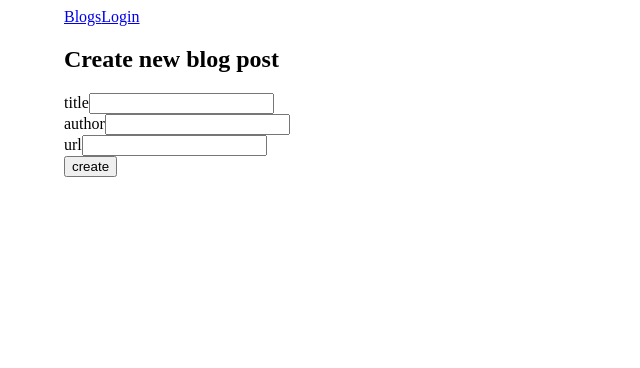
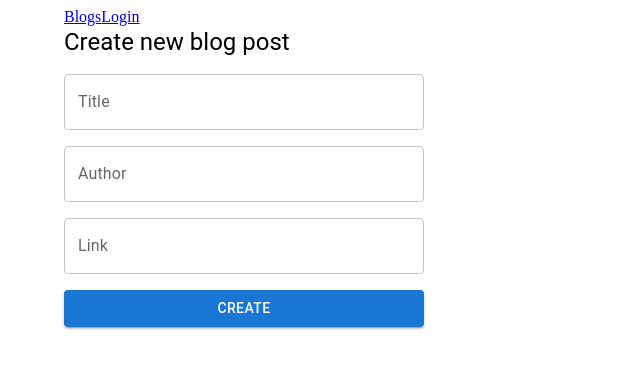
Before and after one commit to iromanrobert/fso, a React (Vite) app in the folder part5/bloglist/bloglist-frontend/: page /new-blog in a window 1280 px wide. Shown: the top 368 px of the page, without its empty margins (0-640 px from the left). Built offline with nearby package versions, Linux system fonts and the light colour scheme; no server answers.

Commit message:
FSO exercise 5.29

```diff
--- a/part5/bloglist/bloglist-frontend/src/components/BlogForm.jsx
+++ b/part5/bloglist/bloglist-frontend/src/components/BlogForm.jsx
@@ -1,4 +1,5 @@
 import { useState } from "react";
+import { TextField, Button, Stack, Typography } from "@mui/material";
 
 const BlogForm = ({ createBlog }) => {
   const [title, setTitle] = useState("");
@@ -16,35 +17,39 @@ const BlogForm = ({ createBlog }) => {
 
   return (
     <form onSubmit={addBlog}>
-      <h2>Create new blog post</h2>
-      <div className="form-group">
-        <label htmlFor="title">title</label>
-        <input
+      <Stack spacing={2} sx={{ maxWidth: "360px" }}>
+        <Typography variant="h5" component="h2">
+          Create new blog post
+        </Typography>
+
+        <TextField
+          label="Title"
           type="text"
           value={title}
           onChange={({ target }) => setTitle(target.value)}
           id="title"
         />
-      </div>
-      <div className="form-group">
-        <label htmlFor="author">author</label>
-        <input
+
+        <TextField
+          label="Author"
           type="text"
           value={author}
           onChange={({ target }) => setAuthor(target.value)}
           id="author"
         />
-      </div>
-      <div className="form-group">
-        <label htmlFor="url">url</label>
-        <input
+
+        <TextField
+          label="Link"
           type="text"
           value={url}
           onChange={({ target }) => setUrl(target.value)}
           id="url"
         />
-      </div>
-      <button type="submit">create</button>
+
+        <Button variant="contained" type="submit">
+          Create
+        </Button>
+      </Stack>
     </form>
   );
 };
```
